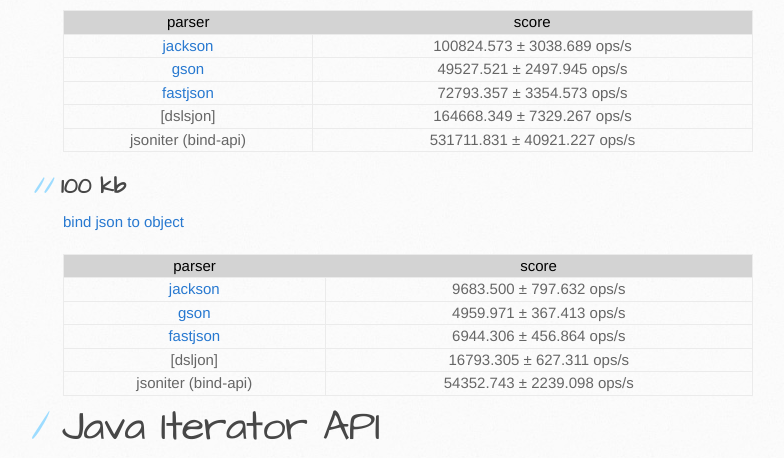
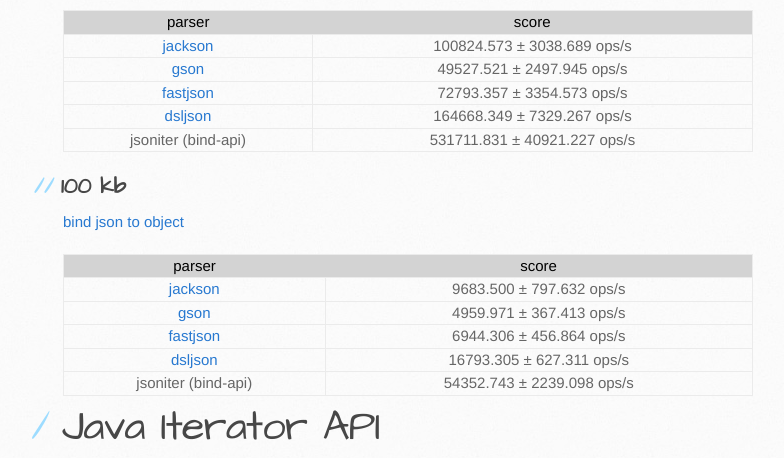
Before and after one commit to json-iterator/json-iterator.github.io, a Jekyll site: the page built from benchmark.md, in a window 1280 px wide and 900 px high, scrolled down 1118 px. Shown: the part 153-611 px from the top of the window, without its empty margins (107-891 px from the left). Built offline with Jekyll 4.4.1, drawn with Linux system fonts in a browser that asks for light colours.

Commit message:
Update benchmark.md

```diff
--- a/benchmark.md
+++ b/benchmark.md
@@ -39,7 +39,7 @@
 | [jackson]  | 100824.573 ± 3038.689  ops/s |
 | [gson]     | 49527.521 ± 2497.945  ops/s |
 | [fastjson] | 72793.357 ± 3354.573  ops/s |
-| [dslsjon]  | 164668.349 ±  7329.267  ops/s |
+| [dsljson]  | 164668.349 ±  7329.267  ops/s |
 | jsoniter (bind-api) | 531711.831 ± 40921.227  ops/s |
 
 ## 100 kb
@@ -51,7 +51,7 @@
 | [jackson]  | 9683.500 ±  797.632  ops/s |
 | [gson]     | 4959.971 ±  367.413  ops/s |
 | [fastjson] | 6944.306 ±  456.864  ops/s |
-| [dsljon]  | 16793.305 ±  627.311  ops/s |
+| [dsljson]  | 16793.305 ±  627.311  ops/s |
 | jsoniter (bind-api) | 54352.743 ± 2239.098  ops/s |
 
 # Java Iterator API
```
